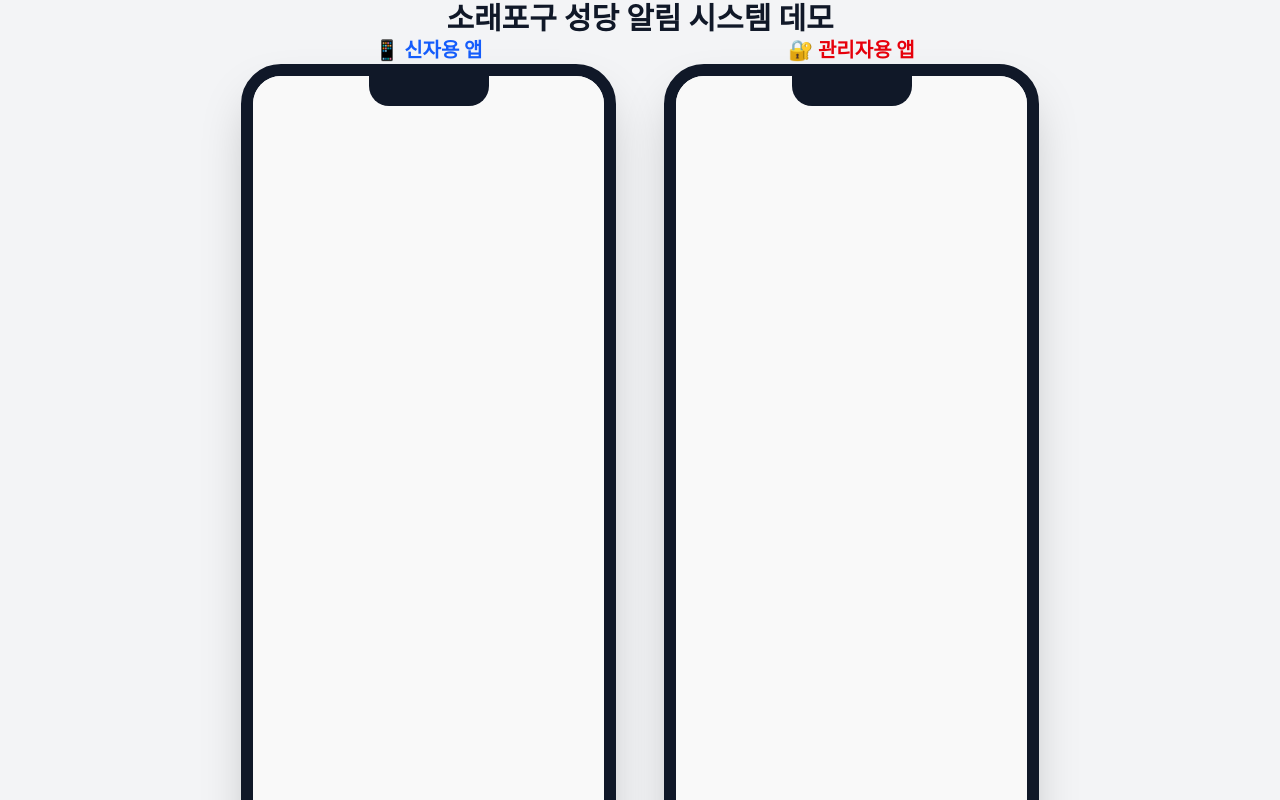
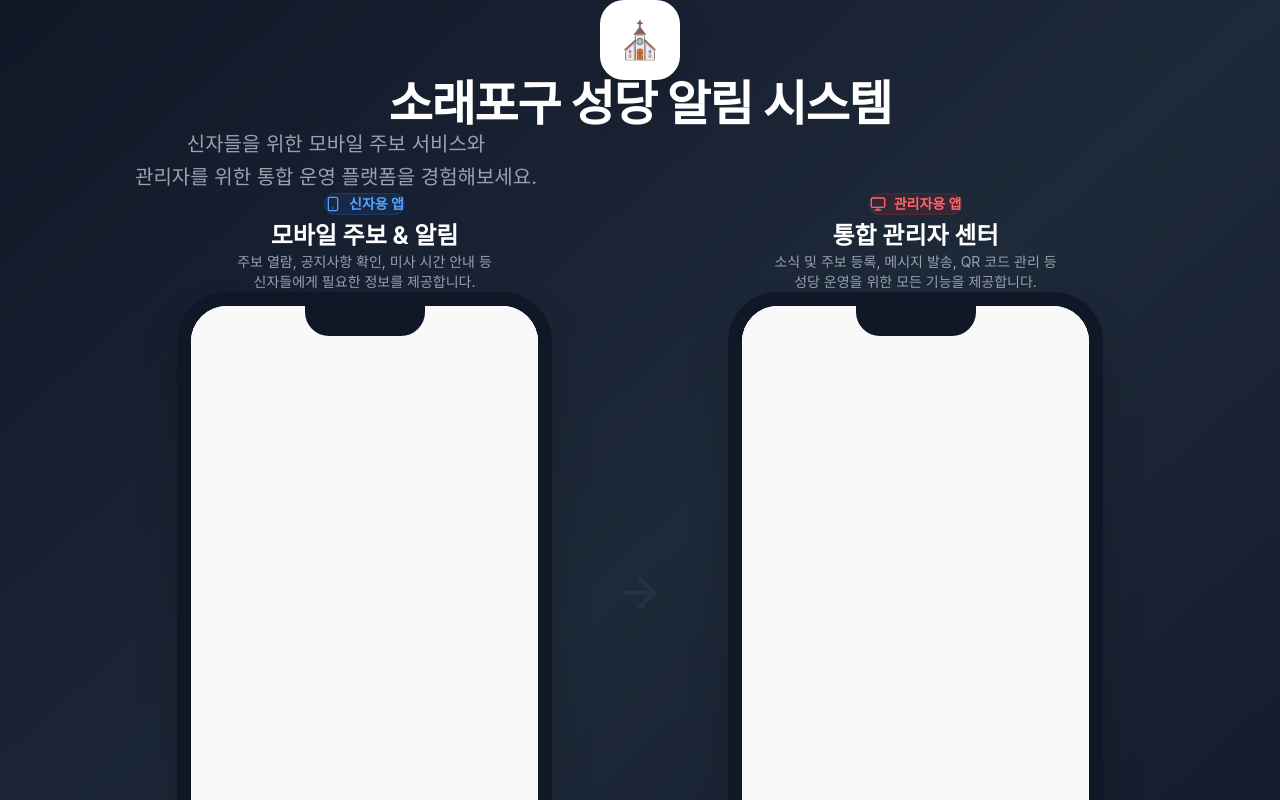
Before and after one commit to leejaeyoung-cpu/brookin, a Next.js app: page /demo in a window 1280 px wide. Shown: the top 800 px of the page. Built offline with nearby package versions, Linux system fonts and the light colour scheme; a web font is replaced by a local one.

Commit message:
feat: Enhance Demo Page Branding

```diff
--- a/app/demo/page.tsx
+++ b/app/demo/page.tsx
@@ -1,45 +1,96 @@
 'use client';
+
+import { Smartphone, Monitor, ArrowRight } from 'lucide-react';
 
 export default function DemoPage() {
     return (
-        <div className="min-h-screen bg-gray-100 p-8">
-            <h1 className="text-3xl font-bold text-center mb-8 text-gray-900">
-                소래포구 성당 알림 시스템 데모
-            </h1>
+        <div className="min-h-screen bg-gradient-to-br from-gray-900 via-gray-800 to-gray-900 p-8 font-sans text-white">
+            {/* Header */}
+            <div className="max-w-7xl mx-auto text-center mb-16 pt-8">
+                <div className="inline-flex items-center justify-center w-20 h-20 bg-white rounded-3xl mb-6 shadow-2xl">
+                    <span className="text-4xl">⛪</span>
+                </div>
+                <h1 className="text-4xl md:text-5xl font-bold mb-4 tracking-tight">
+                    소래포구 성당 알림 시스템
+                </h1>
+                <p className="text-xl text-gray-400 max-w-2xl mx-auto leading-relaxed">
+                    신자들을 위한 모바일 주보 서비스와<br className="hidden sm:block" />
+                    관리자를 위한 통합 운영 플랫폼을 경험해보세요.
+                </p>
+            </div>
 
-            <div className="flex flex-col lg:flex-row justify-center items-center gap-12">
-                {/* User App */}
-                <div className="flex flex-col items-center">
-                    <h2 className="text-xl font-bold mb-4 text-blue-600">📱 신자용 앱</h2>
-                    <div className="w-[375px] h-[812px] bg-white rounded-[40px] shadow-2xl overflow-hidden border-[12px] border-gray-900 relative">
-                        <div className="absolute top-0 left-1/2 transform -translate-x-1/2 w-[120px] h-[30px] bg-gray-900 rounded-b-[20px] z-50"></div>
-                        <iframe
-                            src="/"
-                            className="w-full h-full border-none"
-                            title="User App"
-                        />
-                        <div className="absolute bottom-2 left-1/2 transform -translate-x-1/2 w-[140px] h-[5px] bg-gray-900 rounded-full opacity-20 z-50"></div>
+            {/* Demo Container */}
+            <div className="max-w-7xl mx-auto flex flex-col xl:flex-row justify-center items-start gap-16">
+
+                {/* User App Section */}
+                <div className="flex flex-col items-center group">
+                    <div className="mb-8 text-center">
+                        <div className="inline-flex items-center gap-2 px-4 py-2 bg-blue-500/10 text-blue-400 rounded-full text-sm font-bold mb-3 border border-blue-500/20">
+                            <Smartphone className="w-4 h-4" />
+                            신자용 앱
+                        </div>
+                        <h2 className="text-2xl font-bold mb-2">모바일 주보 & 알림</h2>
+                        <p className="text-gray-400 text-sm">
+                            주보 열람, 공지사항 확인, 미사 시간 안내 등<br />
+                            신자들에게 필요한 정보를 제공합니다.
+                        </p>
+                    </div>
+
+                    {/* Phone Frame */}
+                    <div className="relative transition-transform duration-500 group-hover:-translate-y-4">
+                        <div className="absolute -inset-4 bg-blue-500/20 blur-3xl rounded-full opacity-0 group-hover:opacity-100 transition-opacity duration-500"></div>
+                        <div className="w-[375px] h-[812px] bg-white rounded-[50px] shadow-2xl overflow-hidden border-[14px] border-gray-900 relative z-10">
+                            <div className="absolute top-0 left-1/2 transform -translate-x-1/2 w-[120px] h-[30px] bg-gray-900 rounded-b-[24px] z-50"></div>
+                            <iframe
+                                src="/"
+                                className="w-full h-full border-none bg-white"
+                                title="User App"
+                            />
+                            <div className="absolute bottom-2 left-1/2 transform -translate-x-1/2 w-[130px] h-[5px] bg-gray-900 rounded-full opacity-20 z-50"></div>
+                        </div>
                     </div>
                 </div>
 
-                {/* Admin App */}
-                <div className="flex flex-col items-center">
-                    <h2 className="text-xl font-bold mb-4 text-red-600">🔐 관리자용 앱</h2>
-                    <div className="w-[375px] h-[812px] bg-white rounded-[40px] shadow-2xl overflow-hidden border-[12px] border-gray-900 relative">
-                        <div className="absolute top-0 left-1/2 transform -translate-x-1/2 w-[120px] h-[30px] bg-gray-900 rounded-b-[20px] z-50"></div>
-                        <iframe
-                            src="/admin/login"
-                            className="w-full h-full border-none"
-                            title="Admin App"
-                        />
-                        <div className="absolute bottom-2 left-1/2 transform -translate-x-1/2 w-[140px] h-[5px] bg-gray-900 rounded-full opacity-20 z-50"></div>
+                {/* Arrow (Desktop only) */}
+                <div className="hidden xl:flex items-center justify-center h-[800px] text-gray-600">
+                    <ArrowRight className="w-12 h-12 opacity-20" />
+                </div>
+
+                {/* Admin App Section */}
+                <div className="flex flex-col items-center group">
+                    <div className="mb-8 text-center">
+                        <div className="inline-flex items-center gap-2 px-4 py-2 bg-red-500/10 text-red-400 rounded-full text-sm font-bold mb-3 border border-red-500/20">
+                            <Monitor className="w-4 h-4" />
+                            관리자용 앱
+                        </div>
+                        <h2 className="text-2xl font-bold mb-2">통합 관리자 센터</h2>
+                        <p className="text-gray-400 text-sm">
+                            소식 및 주보 등록, 메시지 발송, QR 코드 관리 등<br />
+                            성당 운영을 위한 모든 기능을 제공합니다.
+                        </p>
+                    </div>
+
+                    {/* Phone Frame (Admin is responsive, showing mobile view here) */}
+                    <div className="relative transition-transform duration-500 group-hover:-translate-y-4">
+                        <div className="absolute -inset-4 bg-red-500/20 blur-3xl rounded-full opacity-0 group-hover:opacity-100 transition-opacity duration-500"></div>
+                        <div className="w-[375px] h-[812px] bg-white rounded-[50px] shadow-2xl overflow-hidden border-[14px] border-gray-900 relative z-10">
+                            <div className="absolute top-0 left-1/2 transform -translate-x-1/2 w-[120px] h-[30px] bg-gray-900 rounded-b-[24px] z-50"></div>
+                            <iframe
+                                src="/admin/login"
+                                className="w-full h-full border-none bg-gray-50"
+                                title="Admin App"
+                            />
+                            <div className="absolute bottom-2 left-1/2 transform -translate-x-1/2 w-[130px] h-[5px] bg-gray-900 rounded-full opacity-20 z-50"></div>
+                        </div>
                     </div>
                 </div>
             </div>
 
-            <p className="text-center text-gray-500 mt-12">
-                * 실제 모바일 환경과 동일한 비율(375x812)로 시뮬레이션된 화면입니다.
-            </p>
+            <footer className="mt-24 text-center text-gray-600 pb-8">
+                <p className="text-sm">
+                    © 2025 Soraepogu Catholic Church Notification System. All rights reserved.
+                </p>
+            </footer>
         </div>
     );
 }
```
